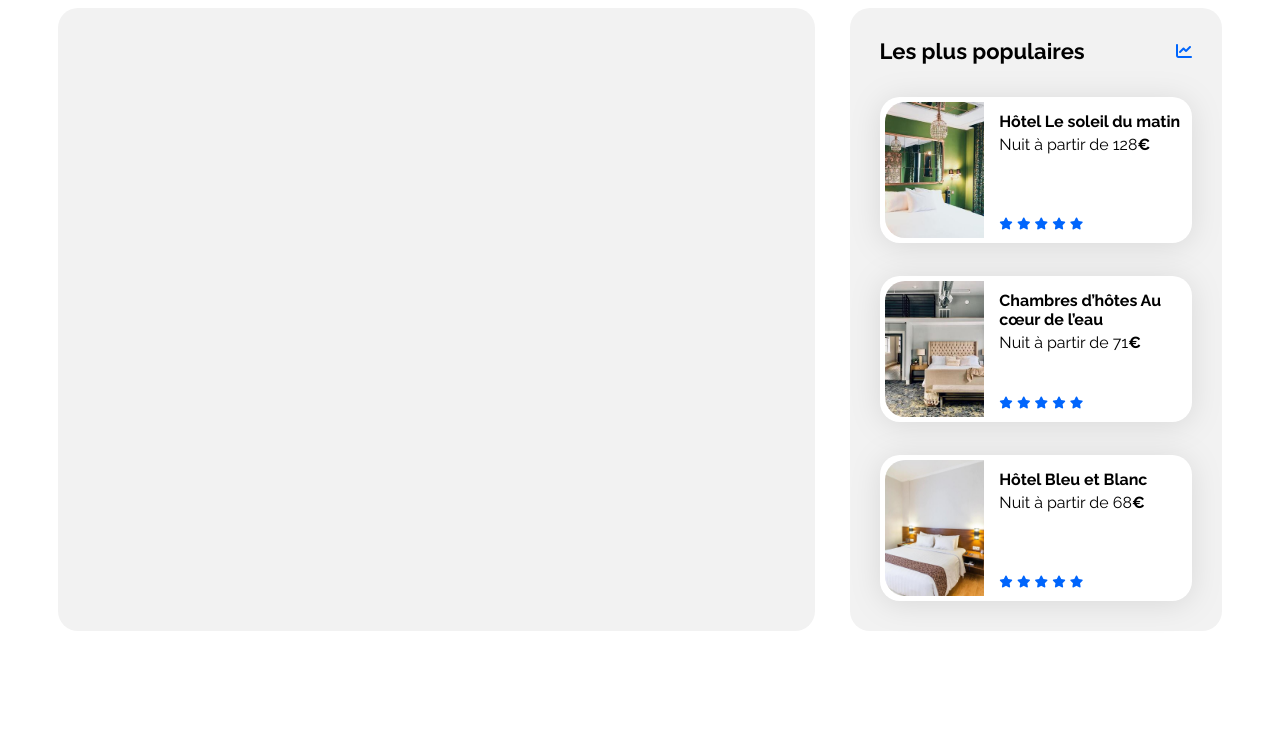
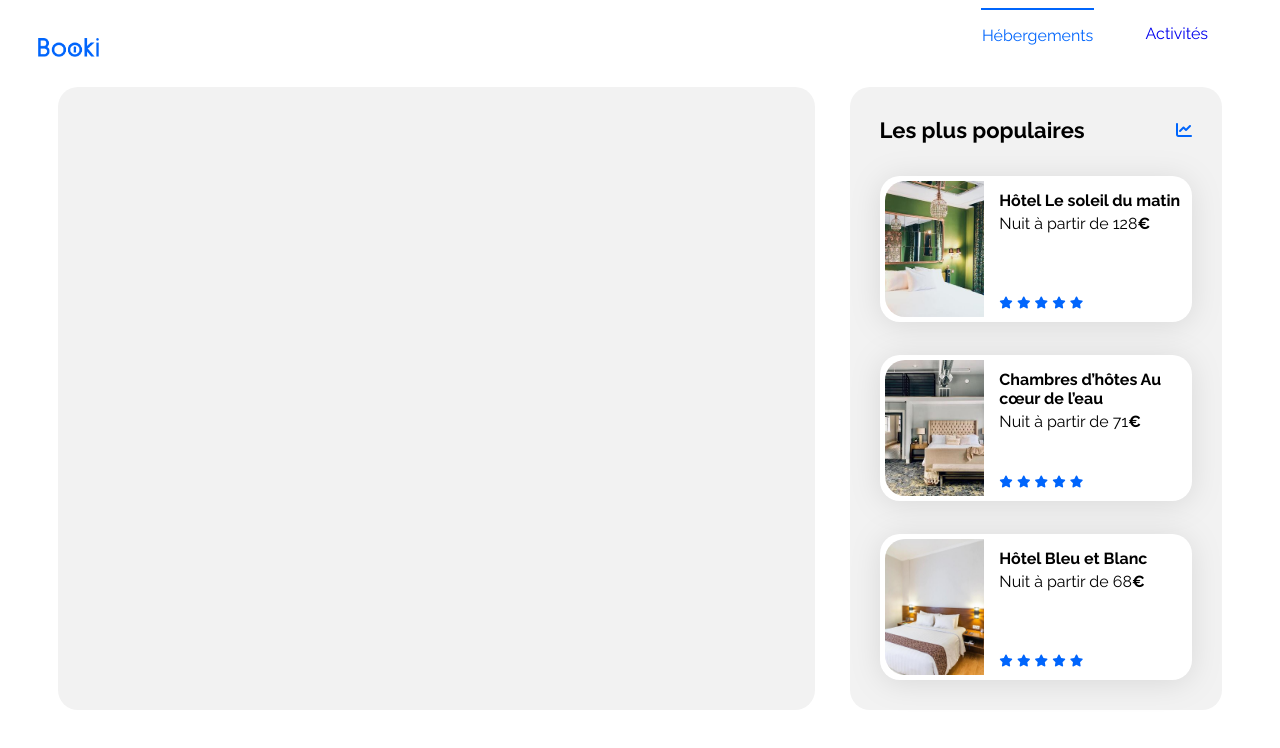
Before and after one commit to Shugwih/Benjamin_Laborderie_Projet3_17072023, a plain HTML site: page index.html in a window 1280 px wide. Drawn offline with Linux system fonts and the light colour scheme.

Commit message:
Add <header> html and css

```diff
--- a/css/style.css
+++ b/css/style.css
@@ -16,7 +16,60 @@
 body {
     display: flex;
     justify-content: center;
+    flex-wrap: wrap;
 }
+/***********LINK************/
+a {
+    text-decoration: none;
+}
+
+a:visited {
+    color: black;
+}
+
+/***********HEADER************/
+header {
+    width: 90rem;
+    height: 4.94rem;
+    display: flex;
+    justify-content: space-between;
+}
+
+#logo_header img {
+    display: flex;
+    align-items: flex-start;
+    width: 3.81rem;
+    padding: 1.88rem;
+}
+
+#nav_header {
+    width: 17.4rem;
+    display: flex;
+    justify-content: space-around;
+    padding: 0rem 1.6rem;
+}
+
+#lodgin_link {
+    width: 7.1rem;
+    height: 2.2rem;
+    display: flex;
+    align-items: flex-end;
+    justify-content: center;
+    border-top: 0.125rem solid var(--main-color);
+}
+
+#lodgin_link a {
+    color: var(--main-color);
+}
+
+#activity_link {
+    width: 7.1rem;
+    height: 2.2rem;
+    display: flex;
+    align-items: flex-end;
+    justify-content: center;
+}
+/***********HEADER END************/
 
 .main-container {
     width: 100%;
--- a/index.html
+++ b/index.html
@@ -15,11 +15,25 @@
 </head>
 
 <body>
+    <header>
+        <div id="logo_header">
+            <img src="images/logo/Booki.png" alt="logo">
+        </div>
+            <nav id="nav_header">
+                <div id="lodgin_link">
+                    <a class="nav_link" href="#">Hébergements</a>
+                </div>
+                <div id="activity_link">
+                    <a class="nav_link" href="#">Activités</a>
+                </div>
+            </nav>
+    </header>
+    <!--preintegrated code-->
     <div class="main-container">
-        <header></header>
         <main>
             <div class="hebergements-and-populaires">
                 <section class="hebergements">
+
 
                 </section>
                 <section class="populaires">
@@ -83,7 +97,9 @@
                 </section>
             </div>
         </main>
-        <footer></footer>
+        <footer>
+
+        </footer>
     </div>
 </body>
 
```
